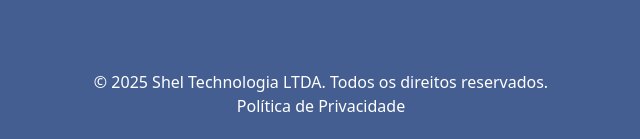
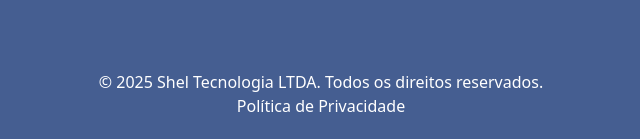
Before and after one commit to sheltech-dev/meuplano-site, a website built with Vite: page index.html in a window 1280 px wide. Shown: the part 2530-2669 px from the top of the page, 319-959 px from the left. Built offline with nearby package versions, Linux system fonts and the light colour scheme.

Commit message:
fix typo

```diff
--- a/index.html
+++ b/index.html
@@ -215,7 +215,7 @@
   <!-- Footer -->
   <footer class="py-6 text-white bg-app-blue">
     <div class="container mx-auto text-center">
-      <p>&copy; <span id="year"></span> Shel Technologia LTDA. Todos os direitos reservados.</p>
+      <p>&copy; <span id="year"></span> Shel Tecnologia LTDA. Todos os direitos reservados.</p>
       <p><a href="/privacy-policy.html" class="text-white hover:underline">Política de Privacidade</a></p>
     </div>
   </footer>
```
